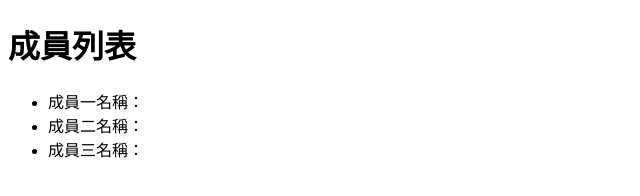
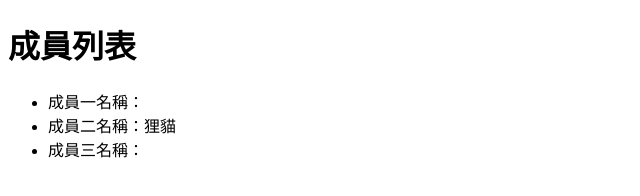
Before and after one commit to ming77712/1109test, a plain HTML site: page index.html in a window 1280 px wide. Shown: the full height of the page, 0-640 px from the left. Drawn offline with Linux system fonts and the light colour scheme.

Commit message:
新增成員二名字

```diff
--- a/index.html
+++ b/index.html
@@ -9,7 +9,7 @@
     <h1>成員列表</h1>
     <ul>
       <li>成員一名稱：</li>
-      <li>成員二名稱：</li>
+      <li>成員二名稱：狸貓</li>
       <li>成員三名稱：</li>
     </ul>
   </body>
```
